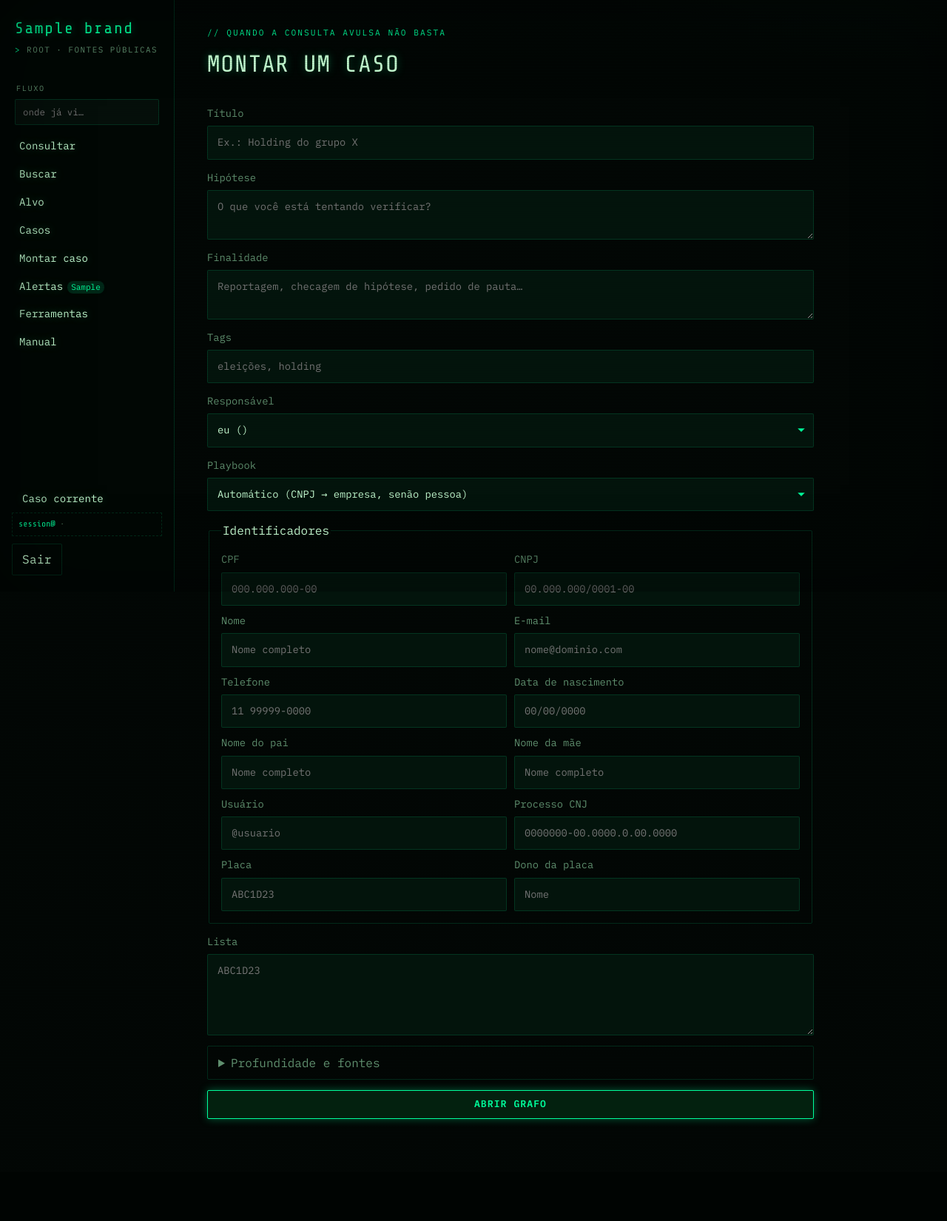
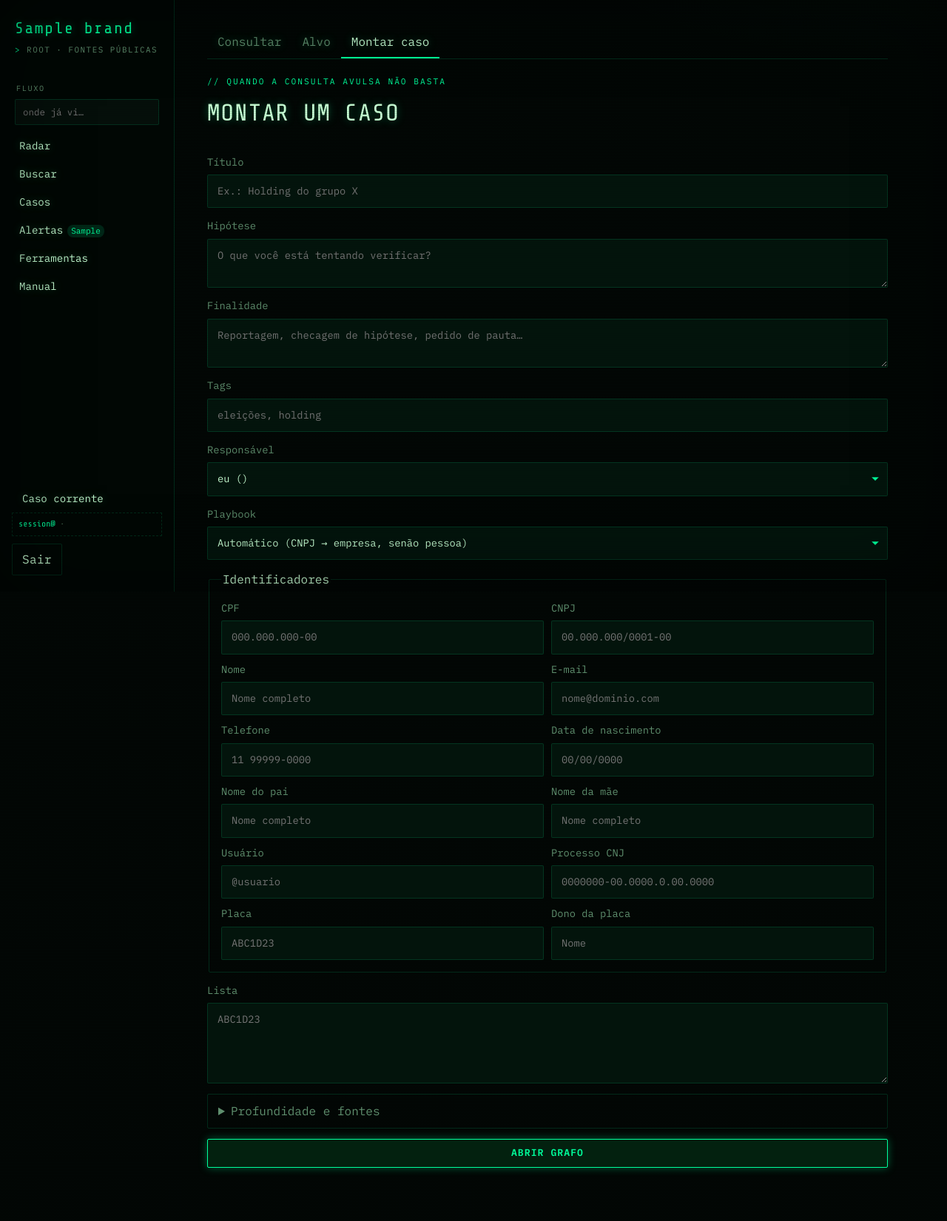
Before and after one commit to P2FU2/Ossint4all, a Python web app: template templates/app/new.html in a window 1280 px wide. Shown: the whole page at 74% size. Before the commit the page ends 1519 px from the top, so only its background shows below. Run offline with Jinja, Linux system fonts and the light colour scheme; the template is opened without the code that fills it: most values are stand-ins (such as "Sample title", 1, 10 or a date in 2020).

Commit message:
Refactor navigation and update UI for 'Radar' feature
- Changed navigation context from specific terms ('consulta', 'alvo', 'caso') to a unified 'radar' term across multiple functions in the router.
- Updated HTML templates to reflect the new 'Radar' terminology, including title changes and navigation structure.
- Enhanced CSS styles for improved layout and visibility of the new navigation elements.
- Adjusted test cases to verify the presence of 'Radar' in the rendered output, ensuring consistency in user experience.

This commit significantly improves the application's navigation and user interface, focusing on clarity and cohesion in the 'Radar' feature.

```diff
--- a/static/app.css
+++ b/static/app.css
@@ -169,6 +169,9 @@ a:hover { text-decoration: underline; filter: brightness(1.15); }
   border-left-color: var(--gold);
   text-shadow: var(--glow);
 }
+.nav-group .nav-sub { display: none; margin: 0 0 6px 10px; }
+.nav-group.is-open .nav-sub, .nav-group:hover .nav-sub { display: block; }
+.nav-sub .nav-link { padding: 6px 12px; font-size: 0.8rem; color: var(--muted); }
 .nav-search {
   margin: 4px 8px 10px;
 }
@@ -613,12 +616,20 @@ fieldset { border: 1px solid var(--line); border-radius: 2px; padding: 16px; }
 
 .consult-shell {
   display: grid;
-  grid-template-columns: minmax(0, 860px) minmax(240px, 300px);
-  gap: 28px 36px;
-  max-width: 1200px;
-  margin: 3vh auto 0;
+  grid-template-columns: minmax(0, 1fr) minmax(240px, 300px);
+  gap: 22px 36px;
+  max-width: 1180px;
+  margin: 0;
   align-items: start;
 }
+.consult-shell .mesa-tabs { grid-column: 1 / -1; }
+.consult-main { min-width: 0; max-width: 920px; }
+.consult-shell.is-single {
+  grid-template-columns: minmax(0, 920px);
+  max-width: 920px;
+}
+.consult-shell.is-single .consult-main { max-width: none; }
+.consult-shell.is-single .stack { max-width: none; }
 .consult-wrap { max-width: 860px; margin: 3vh auto 0; }
 .consult-shell .consult-wrap { max-width: none; margin: 0; width: 100%; }
 .flow-rail {
@@ -2387,7 +2398,7 @@ body.inspect-open-body { overflow: hidden; }
 .mesa-tabs {
   display: flex;
   gap: 0;
-  margin: 0 0 18px;
+  margin: 0;
   border-bottom: 1px solid var(--line);
 }
 .mesa-tab {
--- a/templates/app/base.html
+++ b/templates/app/base.html
@@ -6,7 +6,7 @@
   <title>{% block title %}{{ app_name }}{% endblock %} · {{ brand }}</title>
   <meta name="csrf-token" content="{{ csrf_token }}" />
   <link rel="icon" href="/static/favicon.svg" type="image/svg+xml" />
-  <link rel="stylesheet" href="/static/app.css?v=61" />
+  <link rel="stylesheet" href="/static/app.css?v=62" />
   <script src="https://unpkg.com/htmx.org@2.0.4" defer></script>
   <script src="/static/app.js?v=37" defer></script>
   {% block head %}{% endblock %}
@@ -24,11 +24,16 @@
           <label class="sr-only" for="global-q">Buscar no painel</label>
           <input id="global-q" name="q" type="search" placeholder="onde já vi…" autocomplete="off" value="{% if nav == 'buscar' %}{{ q or '' }}{% endif %}" />
         </form>
-        <a class="nav-link {% if nav == 'consultar' %}active{% endif %}" href="/app" data-tip="Consulta avulsa: placa, rede social, telefone, sócio…">Consultar</a>
+        <div class="nav-group {% if nav == 'radar' %}is-open{% endif %}">
+          <a class="nav-link {% if nav == 'radar' %}active{% endif %}" href="/app" data-tip="Consulta, alvo e montar caso na mesma mesa">Radar</a>
+          <div class="nav-sub">
+            <a class="nav-link {% if nav == 'radar' and mesa == 'consulta' %}active{% endif %}" href="/app" data-tip="Consulta avulsa: placa, rede social, telefone, sócio…">Consultar</a>
+            <a class="nav-link {% if nav == 'radar' and mesa == 'alvo' %}active{% endif %}" href="/app?mesa=alvo" data-tip="Dossiê da pessoa: campos que você já tem, busca em camadas">Alvo</a>
+            <a class="nav-link {% if nav == 'radar' and mesa == 'caso' %}active{% endif %}" href="/app?mesa=caso" data-tip="Vários identificadores de uma vez, com profundidade">Montar caso</a>
+          </div>
+        </div>
         <a class="nav-link {% if nav == 'buscar' %}active{% endif %}" href="/app/buscar" data-tip="Procura CPF, CNPJ ou nome nos casos já guardados">Buscar</a>
-        <a class="nav-link {% if nav == 'alvo' %}active{% endif %}" href="/app?mesa=alvo" data-tip="Dossiê da pessoa: campos que você já tem, busca em camadas">Alvo</a>
         <a class="nav-link {% if nav == 'casos' %}active{% endif %}" href="/app/casos" data-tip="Só o que você guardou — grafo e histórico">Casos</a>
-        <a class="nav-link {% if nav == 'nova' %}active{% endif %}" href="/app?mesa=caso" data-tip="Vários identificadores de uma vez, com profundidade">Montar caso</a>
         <a class="nav-link {% if nav == 'alertas' %}active{% endif %}" href="/app/alertas" data-tip="O que mudou nos casos desde ontem, monitorados primeiro">Alertas{% if desk_n %}<span class="nav-badge">{{ desk_n }}</span>{% endif %}</a>
         <a class="nav-link {% if nav == 'ferramentas' %}active{% endif %}" href="/app/ferramentas" data-tip="Suíte embutida: massa, redes, placa, PDF…">Ferramentas</a>
         <a class="nav-link {% if nav == 'manual' %}active{% endif %}" href="/app/manual" data-tip="Como usar cada menu, página e tipo de busca">Manual</a>
--- a/templates/app/investigations.html
+++ b/templates/app/investigations.html
@@ -29,7 +29,7 @@
     <a class="btn" href="/app/casos?arquivo=1" data-tip="Casos arquivados, sem apagar">Arquivo</a>
     {% endif %}
     <a class="btn" href="/app" data-tip="Placa, user, telefone, sócio — sem criar caso">Consultar</a>
-    <a class="btn primary" href="/app/nova" data-tip="Vários identificadores de uma vez">Montar caso</a>
+    <a class="btn primary" href="/app?mesa=caso" data-tip="Vários identificadores de uma vez">Montar caso</a>
   </div>
 </header>
 
--- a/templates/app/manual.html
+++ b/templates/app/manual.html
@@ -142,11 +142,11 @@
             <tr><th>Menu</th><th>Endereço</th><th>Para que serve</th></tr>
           </thead>
           <tbody>
-            <tr><td>Consultar</td><td><code>/app</code></td><td>Consulta pontual. Não cria caso até você guardar. Dá para colar um parágrafo e extrair vários IDs.</td></tr>
+            <tr><td>Radar</td><td><code>/app</code></td><td>Mesa única: Consultar, Alvo e Montar caso. Consulta pontual não cria caso até você guardar.</td></tr>
             <tr><td>Buscar</td><td><code>/app/buscar</code></td><td>Onde este CPF/CNPJ/nome já apareceu nos casos e no histórico. Sem fonte nova. Atalho <kbd>Ctrl+K</kbd>.</td></tr>
-            <tr><td>Alvo</td><td><code>/app/alvo</code></td><td>Dossiê da pessoa em camadas. Cole um texto para preencher, ou busque a âncora mais forte de uma vez.</td></tr>
+            <tr><td>Alvo</td><td><code>/app?mesa=alvo</code></td><td>Dentro do Radar. Dossiê da pessoa em camadas. Cole um texto para preencher, ou busque a âncora mais forte de uma vez.</td></tr>
             <tr><td>Casos</td><td><code>/app/casos</code></td><td>Lista o que você já gravou. Abre o grafo.</td></tr>
-            <tr><td>Montar caso</td><td><code>/app/nova</code></td><td>Vários identificadores, playbook, finalidade e responsável.</td></tr>
+            <tr><td>Montar caso</td><td><code>/app?mesa=caso</code></td><td>Dentro do Radar. Vários identificadores, playbook, finalidade e responsável.</td></tr>
             <tr><td>Ferramentas</td><td><code>/app/ferramentas</code></td><td>Suíte embutida + mapa estilo OSINT Framework.</td></tr>
             <tr><td>Manual</td><td><code>/app/manual</code></td><td>Esta página.</td></tr>
             <tr><td>Fontes</td><td><code>/app/admin</code></td><td>Só admin: conectores, saúde, chave, fila e auditoria.</td></tr>
--- a/templates/app/new.html
+++ b/templates/app/new.html
@@ -1,5 +1,14 @@
 {% extends "app/base.html" %}
-{% block title %}Montar caso{% endblock %}
+{% block title %}Radar{% endblock %}
 {% block content %}
-{% include "app/new_panel.html" %}
+<div class="consult-shell is-single">
+  <nav class="mesa-tabs" aria-label="Radar">
+    <a class="mesa-tab" href="/app">Consultar</a>
+    <a class="mesa-tab" href="/app?mesa=alvo">Alvo</a>
+    <a class="mesa-tab is-on" href="/app?mesa=caso">Montar caso</a>
+  </nav>
+  <div class="consult-main">
+    {% include "app/new_panel.html" %}
+  </div>
+</div>
 {% endblock %}
```
Also changed, not shown: src/osint4all/web/router.py (+4 -3 lines), templates/app/alvo.html (+10 -3 lines), templates/app/consult.html (+6 -8 lines), tests/test_routes_smoke.py (+1 -0 lines).
